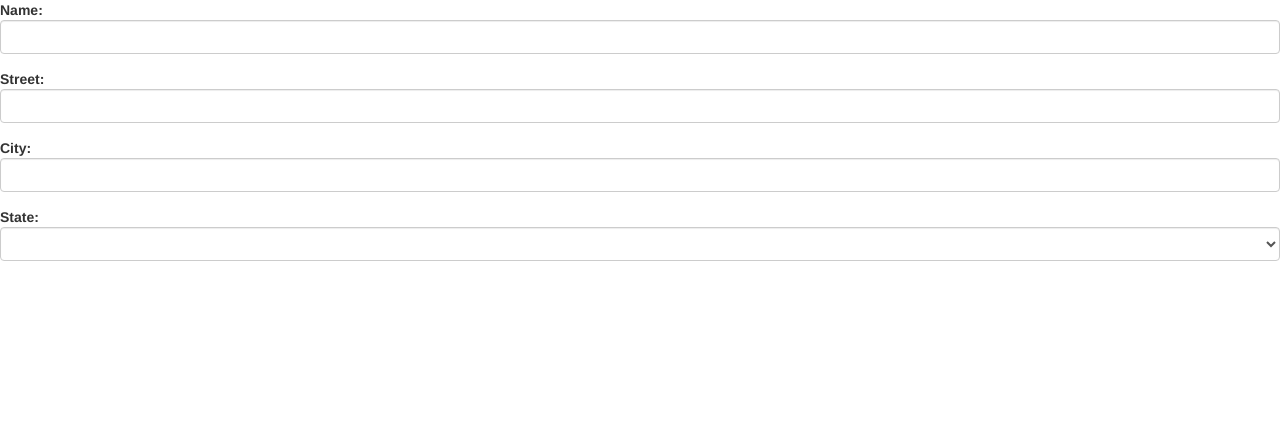
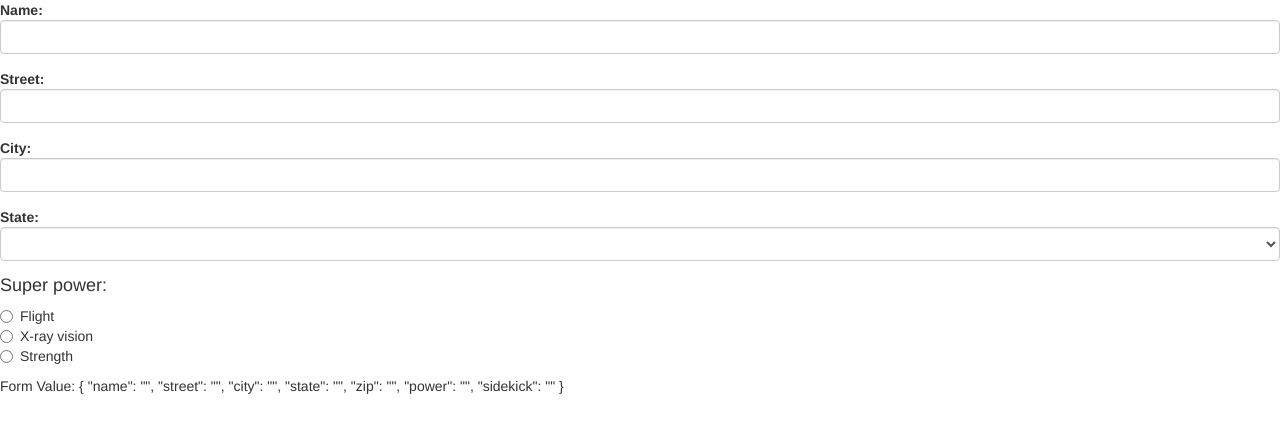
Before and after one commit to klamgade/BoatProject, an Angular app in the folder learnAngularAsap/: page / in a window 1280 px wide. Shown: the top 432 px of the page. Built offline with nearby package versions, Linux system fonts and the light colour scheme.

Commit message:
radio button with hard coded button types

```diff
--- a/learnAngularAsap/src/app/app.component.html
+++ b/learnAngularAsap/src/app/app.component.html
@@ -21,3 +21,14 @@
         </select>
       </label>
     </div>
+
+
+    <!-- Radio: Hero Detail Controls -->
+  <div class="form-group radio">
+      <h4>Super power:</h4>
+      <label class="center-block"><input type="radio" formControlName="power" value="flight">Flight</label>
+      <label class="center-block"><input type="radio" formControlName="power" value="x-ray vision">X-ray vision</label>
+      <label class="center-block"><input type="radio" formControlName="power" value="strength">Strength</label>
+    </div>
+
+    <p> Form Value: {{heroForm.value | json}}</p>
```
